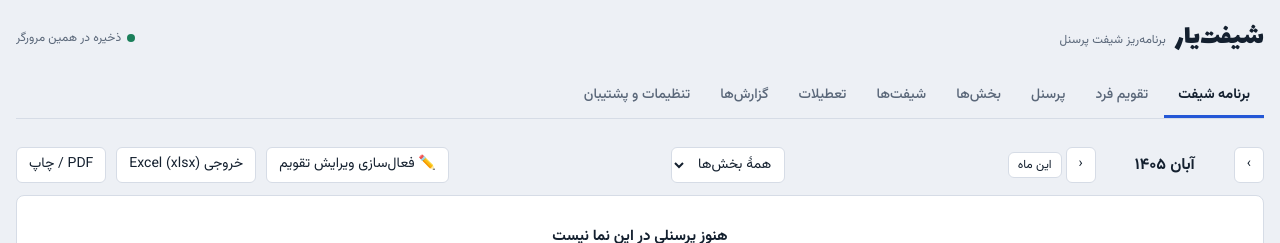
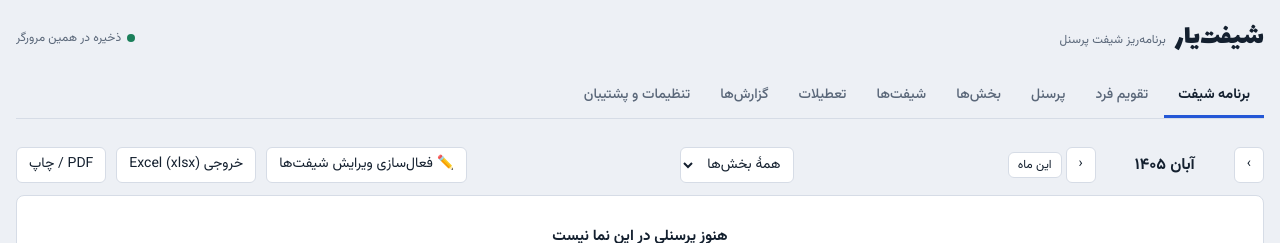
Before and after one commit to mcuteangel/shiftyar-node, a website: page web/index.html in a window 1280 px wide. Shown: the top 243 px of the page. Drawn offline with Linux system fonts and the light colour scheme; no server answers.

Commit message:
fix(ui): change edit button label to 'ویرایش شیفت‌ها'

```diff
--- a/web/ui.js
+++ b/web/ui.js
@@ -452,7 +452,7 @@ function viewSched() {
   const legend = `<div class="legend">${DB.cfg.shifts.map((s) => `<span><span class="c" style="--dc:${NO_COLOR}">${esc(s.code)}</span>${esc(s.name)} ${hmH(shiftMinutes(DB.cfg.shifts, s.code))}</span>`).join('')}</div>`;
   const editBtn = canEdit()
     ? `<button class="btn ${ui.editMode ? 'primary' : ''}" data-act="toggleedit" style="display:inline-flex;align-items:center;gap:6px">
-        <span>${ui.editMode ? '🔒 قفل و اتمام ویرایش' : '✏️ فعال‌سازی ویرایش تقویم'}</span>
+        <span>${ui.editMode ? '🔒 قفل و اتمام ویرایش' : '✏️ فعال‌سازی ویرایش شیفت‌ها'}</span>
       </button>`
     : '';
   const editControls = (canEdit() && ui.editMode)
@@ -508,7 +508,7 @@ function viewPcal() {
     : `<b>${esc(pname(ps[0]))}</b>`;
   const editBtn = canEdit()
     ? `<button class="btn ${ui.editMode ? 'primary' : ''}" data-act="toggleedit" style="display:inline-flex;align-items:center;gap:6px">
-        <span>${ui.editMode ? '🔒 قفل و اتمام ویرایش' : '✏️ فعال‌سازی ویرایش تقویم'}</span>
+        <span>${ui.editMode ? '🔒 قفل و اتمام ویرایش' : '✏️ فعال‌سازی ویرایش شیفت‌ها'}</span>
       </button>`
     : '';
   return `${monthNav(`<span class="sp"></span>${picker}<span class="sp"></span>${editBtn}`)}
```
Also changed, not shown: shiftyar.html (+2 -2 lines).
